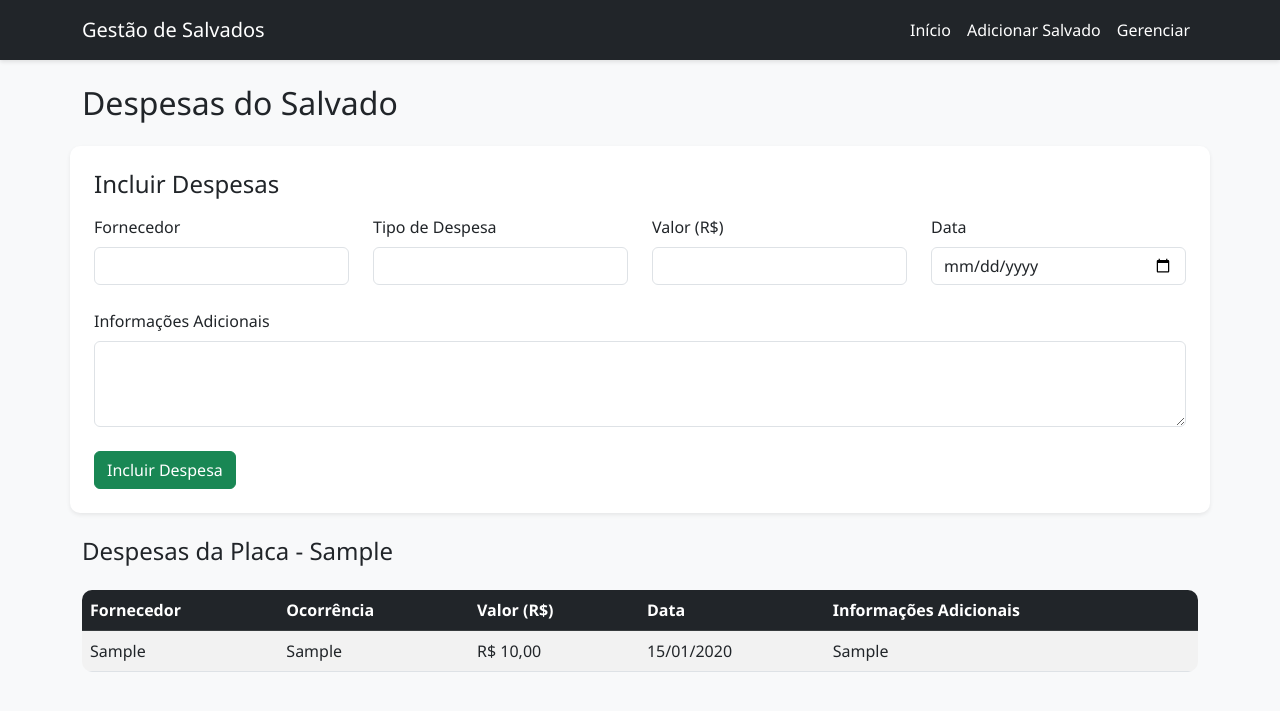
After one commit to lexusmem/IMPACTA-GESTAO_SALVADOS, a Flask app: page /despesas/1 in a window 1280 px wide. The commit adds this page. Shown: the top 711 px of the page. Run offline with Flask 3, Linux system fonts and the light colour scheme; tables that the repository leaves empty hold one stand-in row (values such as "Sample post").

Commit message:
Ajuste do html e ajuste de rotas para cadastro de despesas e ajuste para listar as despesas registradas.

```diff
--- a/app.py
+++ b/app.py
@@ -4,9 +4,11 @@ from infra.repository.analistas_repository import AnalistaRepository
 from infra.repository.leiloeiros_repository import LeiloeiroRepository
 from infra.repository.salvados_repository import SalvadoRepository
 from infra.repository.status_opcoes_repository import StatusOpcaoRepository
+from infra.repository.despesas_repository import DespesaRepository
 from infra.entities.analista import Analista
 from infra.entities.salvado import Salvado
 from infra.entities.leiloeiro import Leiloeiro
+from infra.entities.despesa import Despesa
 from infra.entities.status_opcao import StatusOpcao
 from infra.configs.connection import DBConecctionHandleMaster
 from infra.configs.connection import DBConecctionHandleMasterAutocommit
@@ -49,11 +51,15 @@ Salvado.__table__.create(engine_app, checkfirst=True)
 # Criando a tabela 'status_opcoes' explicitamente se não existir
 StatusOpcao.__table__.create(engine_app, checkfirst=True)
 
+# Criando a tabela 'despesas' explicitamente se não existir
+Despesa.__table__.create(engine_app, checkfirst=True)
+
 # Inicializando repositórios para utilizar os métodos existentes nas rotas
 salvado_repo = SalvadoRepository()
 status_repo = StatusOpcaoRepository()
 analista_repo = AnalistaRepository()
 leiloeiro_repo = LeiloeiroRepository()
+despesa_repo = DespesaRepository()
 
 
 @app.route('/')
@@ -134,12 +140,8 @@ def salvado():
 @app.route('/detalhes/<int:id>')
 def detalhes(id):
     salvado = salvado_repo.get_salvado_by_id(id)
-    return render_template('salvado_detalhes.html', salvado=salvado)
-
-
-@app.route('/despesas')
-def despesas():
-    return render_template('base.html')
+    despesas = despesa_repo.get_despesas_por_salvado(id)
+    return render_template('salvado_detalhes.html', salvado=salvado, despesas=despesas)
 
 
 @app.route('/atualizar/<int:id>', methods=['GET', 'POST'])
@@ -152,6 +154,7 @@ def atualizar(id):
     form_data = {}
     erro_modal = None
     sucesso = None
+    despesas = despesa_repo.get_despesas_por_salvado(id)
 
     if request.method == 'POST':
         form_data = {key: request.form.get(
@@ -174,7 +177,7 @@ def atualizar(id):
             erro_modal = "Já Existe Salvado Cadastrado com esta Placa!"
             return render_template('salvado_form.html', status_opcoes=status_opcoes, analistas_opcoes=analistas_opcoes,
                                    leiloeiros_opcoes=leiloeiros_opcoes, salvado=salvado, form_data=form_data, errors=errors,
-                                   error_messages=[], erro_modal=erro_modal)
+                                   error_messages=[], erro_modal=erro_modal, despesas=despesas)
         return redirect(url_for('index'))
     else:
         form_data = {key: getattr(salvado, key, '')
@@ -183,7 +186,7 @@ def atualizar(id):
                            status_opcoes=status_opcoes,
                            analistas_opcoes=analistas_opcoes,
                            leiloeiros_opcoes=leiloeiros_opcoes,
-                           errors=errors, form_data=form_data, error_messages=[], erro_modal=erro_modal)
+                           errors=errors, form_data=form_data, error_messages=[], erro_modal=erro_modal, despesas=despesas)
 
 
 @app.route('/exportar_salvados')
@@ -287,5 +290,39 @@ def gerenciar():
                            leiloeiros=leiloeiros, secao=secao, erro_modal=erro_modal, sucesso=sucesso)
 
 
+@app.route('/despesas/<int:id>', methods=['GET', 'POST'])
+def despesas(id):
+    salvado = salvado_repo.get_salvado_by_id(id)
+    despesas = despesa_repo.get_despesas_por_salvado(id)
+    if request.method == 'POST':
+        despesa_data = {
+            'salvado_id': id,
+            'fornecedor': request.form.get('fornecedor'),
+            'data': request.form.get('data'),
+            'ocorrencia': request.form.get('ocorrencia'),
+            'valor': float(request.form.get('valor', 0)),
+            'observacao': request.form.get('observacao')
+        }
+        despesa_repo.add_despesa(**despesa_data)
+        return redirect(url_for('despesas', id=id))
+    return render_template('despesas.html', salvado=salvado, despesas=despesas)
+
+
+@app.route('/incluir_despesa/<int:salvado_id>', methods=['POST'])
+def incluir_despesa(salvado_id):
+    # Pega os dados do formulário
+    form = request.form
+    despesa_data = {
+        'salvado_id': salvado_id,
+        'fornecedor': form.get('fornecedor'),
+        'data': form.get('data'),
+        'ocorrencia': form.get('ocorrencia'),
+        'valor': float(form.get('valor', 0)),
+        'observacao': form.get('observacao')
+    }
+    despesa_repo.add_despesa(**despesa_data)
+    return redirect(url_for('despesas', id=salvado_id))
+
+
 if __name__ == '__main__':
     app.run(debug=True)
--- a/infra/entities/salvado.py
+++ b/infra/entities/salvado.py
@@ -1,5 +1,6 @@
 
 from sqlalchemy import Column, Integer, String, Date, Float
+from sqlalchemy.orm import relationship
 from infra.configs.base import Base
 
 
@@ -58,3 +59,4 @@ class Salvado(Base):
     analista_responsavel = Column(String)
     historico = Column(String)
     cpf_cnpj_arrematante = Column(String(18))
+    despesas = relationship("Despesa", back_populates="salvado")
--- /dev/null
+++ b/infra/repository/despesas_repository.py
@@ -0,0 +1,45 @@
+from infra.configs.connection import DBConecctionHandleApp
+from infra.entities.despesa import Despesa
+from sqlalchemy import text
+
+
+class DespesaRepository:
+    def add_despesa(self, **kwargs):
+        with DBConecctionHandleApp() as db:
+            despesa = Despesa(**kwargs)
+            db.session.add(despesa)
+            db.session.commit()
+            return True
+
+    def get_columns(self):
+        return [column.name for column in Despesa.__table__.columns if column.name != 'id']
+
+    def get_all_despesas(self):
+        with DBConecctionHandleApp() as db:
+            return db.session.query(Despesa).all()
+
+    def get_despesas_por_salvado(self, salvado_id):
+        with DBConecctionHandleApp() as db:
+            return db.session.query(Despesa).filter(Despesa.salvado_id == salvado_id).all()
+
+    def get_despesa_by_id(self, despesa_id):
+        with DBConecctionHandleApp() as db:
+            return db.session.query(Despesa).filter(Despesa.id == despesa_id).first()
+
+    def update_despesa(self, despesa_id, **kwargs):
+        with DBConecctionHandleApp() as db:
+            db.session.query(Despesa).filter(
+                Despesa.id == despesa_id).update(kwargs)
+            db.session.commit()
+            return True
+
+    def deletar_despesa(self, despesa_id):
+        with DBConecctionHandleApp() as db:
+            db.session.query(Despesa).filter(Despesa.id == despesa_id).delete()
+            db.session.commit()
+
+    def deletar_todas_despesas(self):
+        with DBConecctionHandleApp() as db:
+            db.session.query(Despesa).delete()
+            db.session.execute(text("DBCC CHECKIDENT ('despesas', RESEED, 0)"))
+            db.session.commit()
--- a/templates/base.html
+++ b/templates/base.html
@@ -25,9 +25,6 @@
                         <a class="nav-link" href="{{ url_for('salvado') }}">Adicionar Salvado</a>
                     </li>
                     <li class="nav-item">
-                        <a class="nav-link" href="{{ url_for('despesas') }}">Despesas</a>
-                    </li>
-                    <li class="nav-item">
                         <a class="nav-link" href="{{ url_for('gerenciar') }}">Gerenciar</a>
                     </li>
                 </ul>
--- /dev/null
+++ b/templates/despesas.html
@@ -0,0 +1,80 @@
+{% extends "base.html" %}
+{% block content %}
+<!-- Titulo da Página -->
+<h2 class="mb-0 container mt-4">Despesas do Salvado</h2>
+
+<!-- Formulário para adicionar despesa -->
+<form method="POST" class="mb-4">
+    <div class="card p-4 shadow-sm container mt-4">
+        <div class="row mb-2">
+            <h4 class="col-md-12">Incluir Despesas</h4>
+        </div>
+        <div class="row">
+            <div class="col-md-3">
+                <label class="form-label">Fornecedor</label>
+                <input type="text" class="form-control" name="fornecedor" required>
+            </div>
+
+            <div class="col-md-3">
+                <label class="form-label">Tipo de Despesa</label>
+                <input type="text" class="form-control" name="ocorrencia" required>
+            </div>
+            <div class="col-md-3">
+                <label class="form-label">Valor (R$)</label>
+                <input type="number" step="0.01" class="form-control" name="valor" required>
+            </div>
+            <div class="col-md-3">
+                <label class="form-label">Data</label>
+                <input type="date" class="form-control" name="data" required>
+            </div>
+        </div>
+        <div class="row">
+            <div class="col-md-12 mt-4">
+                <label class="form-label">Informações Adicionais</label>
+                <textarea class="form-control" name="observacao" rows="3"></textarea>
+            </div>
+        </div>
+        <div class="row">
+            <div class="mt-2 ">
+                <button type="submit" class="btn btn-success mt-3">Incluir Despesa</button>
+            </div>
+        </div>
+    </div>
+</form>
+
+<!-- Lista de despesas -->
+{% if despesas and despesas|length > 0 %}
+<div class="table-responsive container mt-3">
+    <h4 class="mb-4">Despesas da Placa - {{ salvado.placa }}</h4>
+    <table class="table table-striped table-hover">
+        <thead class="table-dark">
+            <tr>
+                <th>Fornecedor</th>
+                <th>Ocorrência</th>
+                <th>Valor (R$)</th>
+                <th>Data</th>
+                <th>Informações Adicionais</th>
+            </tr>
+        </thead>
+        <tbody>
+            {% for despesa in despesas %}
+            <tr>
+                <td>{{ despesa.fornecedor }}</td>
+                <td>{{ despesa.ocorrencia }}</td>
+                <td>{{ despesa.valor|currency }}</td>
+                <td>{{ despesa.data|strftime('%d/%m/%Y') }}</td>
+                <td>{{ despesa.observacao }}</td>
+            </tr>
+            {% endfor %}
+        </tbody>
+    </table>
+</div>
+{% else %}
+<div class="table-responsive container mt-3">
+    <h4 class="mb-4">Despesas da Placa - {{ salvado.placa }}</h4>
+    <h6>Nenhuma despesa cadastrada para este salvado.</h6>
+</div>
+{% endif %}
+
+
+{% endblock %}
```
Also changed, not shown: infra/entities/despesa.py (added, +15 -0 lines), templates/salvado_detalhes.html (+40 -7 lines), templates/salvado_form.html (+35 -4 lines).
